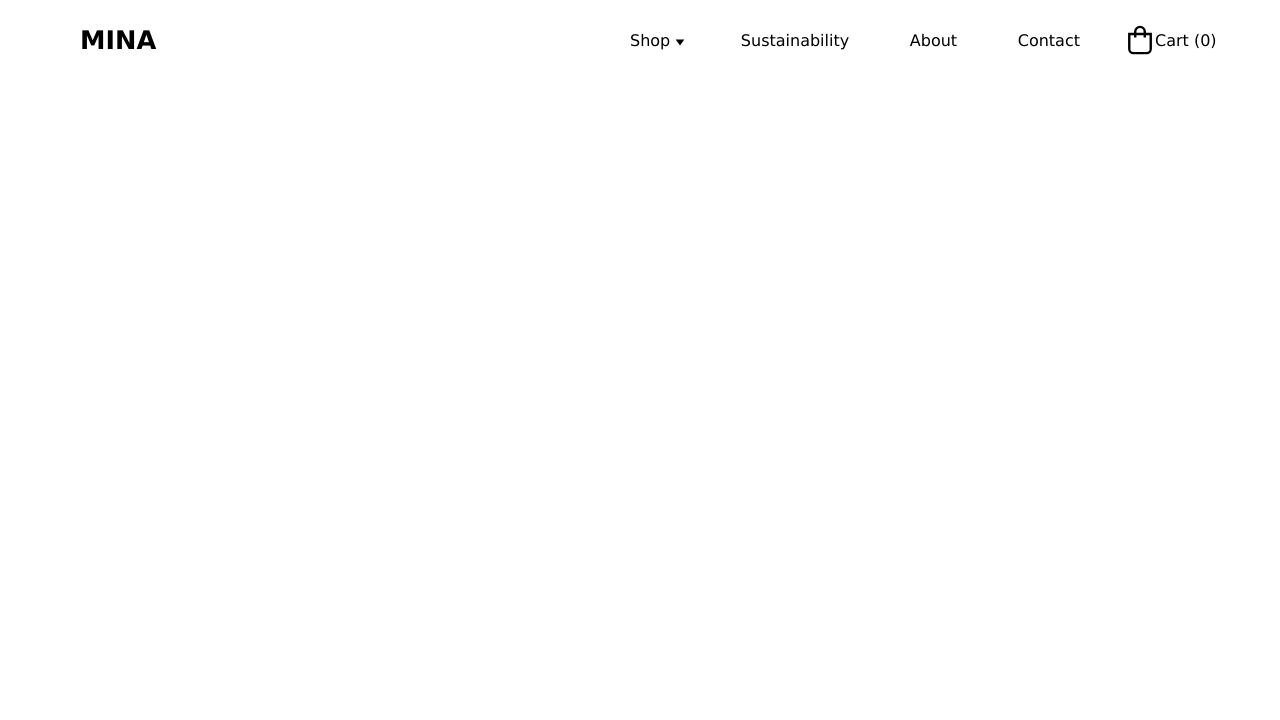
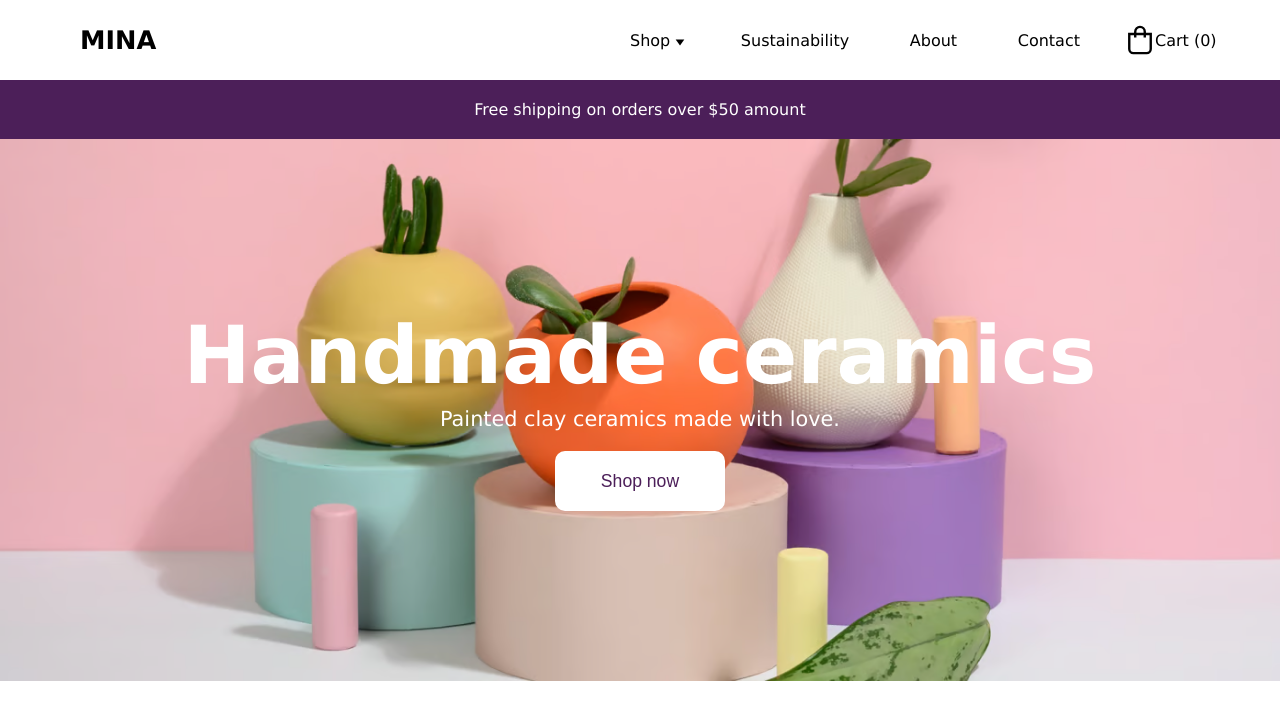
Before and after one commit to MherHayrapetyan/Mina, a plain HTML site: page index.html in a window 1280 px wide. Shown: the top 720 px of the page. Drawn offline with Linux system fonts and the light colour scheme.

Commit message:
sectionOne

```diff
--- a/index.html
+++ b/index.html
@@ -174,6 +174,27 @@
       </div>
     </header>
 
+
+    <main>
+
+      <div class="oneTextBlock">
+        <p>Free shipping on orders over $50 amount</p>
+      </div>
+
+      <section class="sectionOne">
+
+        <div class="sectionOneBox">
+          <h1>Handmade ceramics</h1>
+          <p>Painted clay ceramics made with love.</p>
+          <button>Shop now</button>
+        </div>
+
+      </section>
+
+    </main>
+
+
+
     <script src="script.js"></script>
   </body>
 </html>
--- a/media.css
+++ b/media.css
@@ -30,3 +30,27 @@
     margin-left: 0;
   }
 }
+
+/* Section One */
+
+@media only screen and (max-width: 621px) {
+  .sectionOneBox h1 {
+    font-size: 3em;
+  }
+
+  .sectionOneBox p {
+    font-size: 1.1em;
+  }
+}
+
+@media only screen and (max-width: 360px) {
+  .sectionOneBox h1 {
+    font-size: 2.3em;
+  }
+
+  .sectionOneBox p {
+    font-size: 1em;
+  }
+}
+
+/* Section Two */
--- a/style.css
+++ b/style.css
@@ -215,3 +215,84 @@ header {
   height: auto;
   opacity: 1;
 }
+
+/* Main */
+
+.oneTextBlock {
+  width: 100%;
+  text-align: center;
+  margin-top: 80px;
+  background-color: rgb(76, 31, 89);
+  color: white;
+  padding: 20px 20px;
+}
+
+.oneTextBlock p {
+  animation-name: animTop;
+  animation-duration: .5s;
+  animation-fill-mode: forwards;
+  animation-timing-function: ease-out;
+  transform: translateY(15px);
+  opacity: 0;
+}
+
+/* Section One */
+
+.sectionOne{
+  width: 100%;
+  background-image: url(img/imgOne.avif);
+	background-position: center;
+	background-size: cover;
+	background-repeat: no-repeat;
+	overflow: hidden;
+  display: flex;
+  justify-content: center;
+  align-items: center;
+  padding: 170px 90px;
+}
+
+.sectionOneBox {
+  text-align: center;
+  animation-name: animTop;
+  animation-duration: .7s;
+  animation-fill-mode: forwards;
+  animation-timing-function: ease-out;
+  transform: translateY(15px);
+  opacity: 0;
+}
+
+.sectionOneBox h1 {
+  color: white;
+  font-size: 5em;
+}
+
+.sectionOneBox p {
+  color: white;
+  font-size: 1.3em;
+  margin-top: 5px;
+}
+
+.sectionOneBox button {
+  width: 170px;
+  height: 60px;
+  background-color: white;
+  margin-top: 20px;
+  border-radius: 10px;
+  border: none;
+  cursor: pointer;
+  color: rgb(76, 31, 89);
+  font-size: 1.1em;
+}
+
+@keyframes animTop {
+  0% {
+    opacity: 0;
+    transform: translateY(15px);
+  }
+  100% {
+    opacity: 1;
+    transform: translateX(0);
+  }
+}
+
+/* Section Two */
```
Also changed, not shown: img/imgOne.avif (added).
